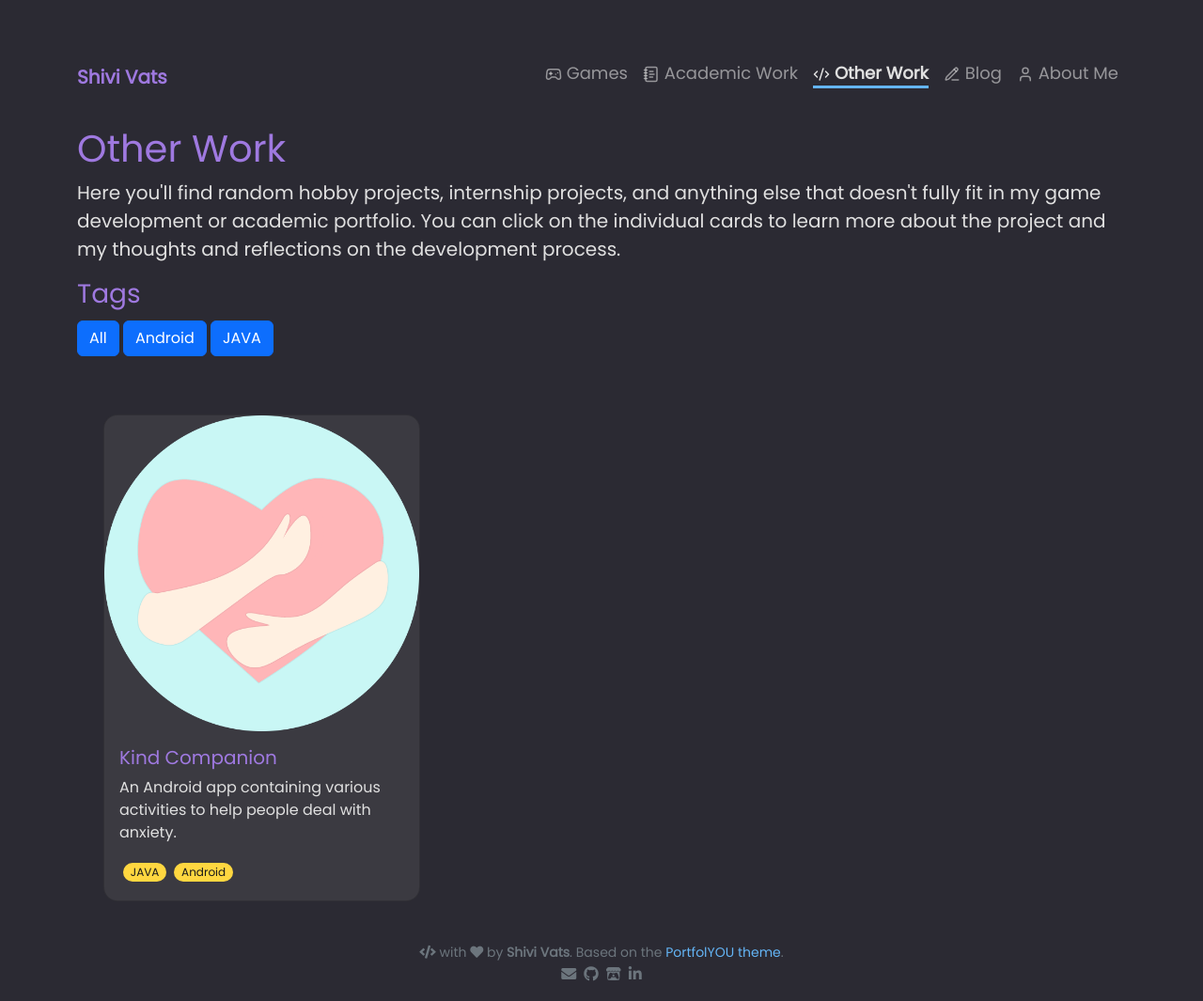
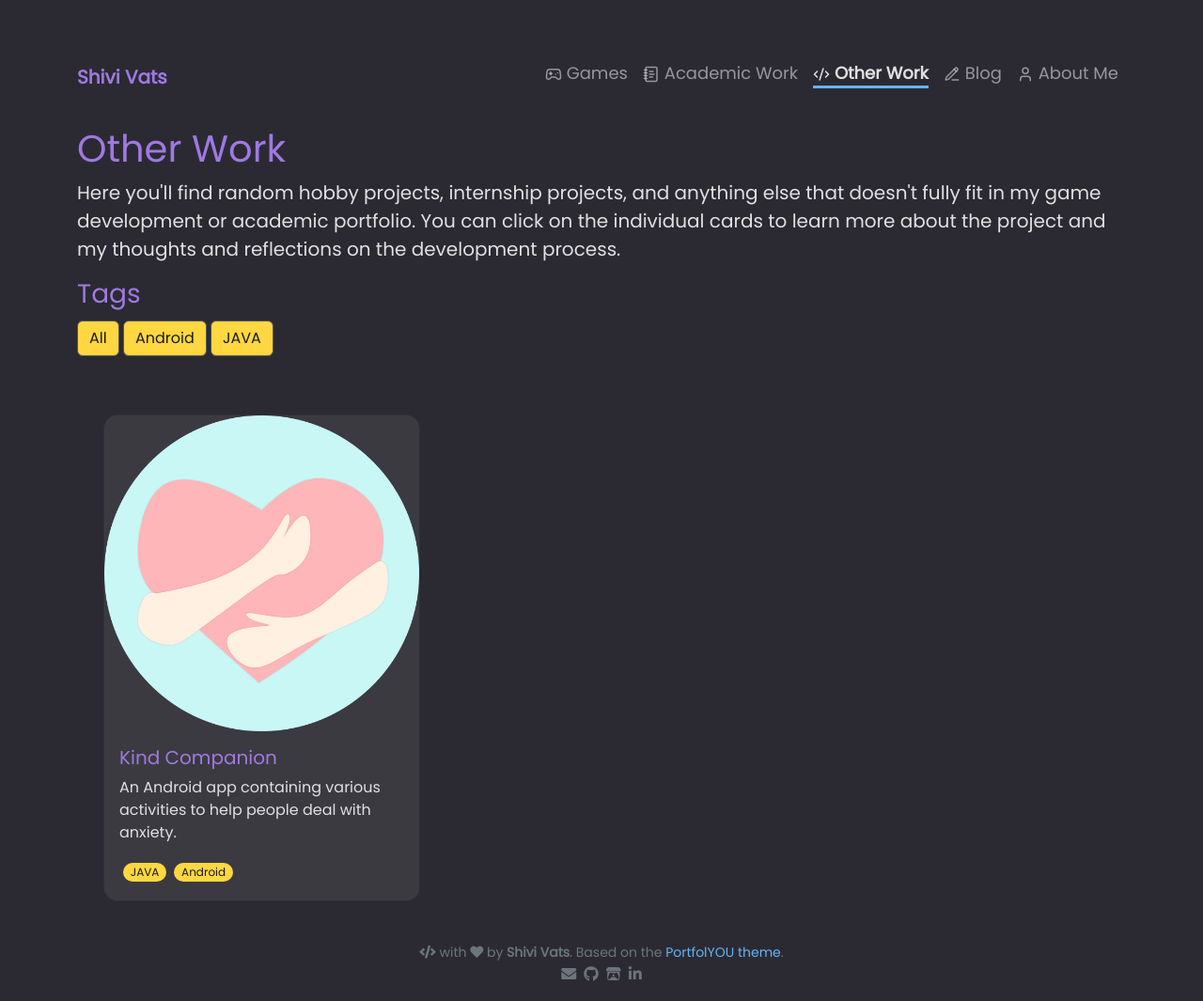
Before and after one commit to shivivats/shivivats.github.io, a Jekyll site: the page built from pages/other-work.html, in a window 1280 px wide. Shown: the whole page at 94% size. Built offline with Jekyll 4.4.1, drawn with Linux system fonts in a browser that asks for light colours.

Commit message:
overrode btn-primary to have my own colours

```diff
--- a/_sass/_theme.scss
+++ b/_sass/_theme.scss
@@ -176,3 +176,9 @@ h6 {
   background-color: $button-background;
   color: $button-text;
 }
+
+.btn-primary {
+  background-color: $button-background;
+  color: $button-text;
+  border-color: $border;
+}
```
